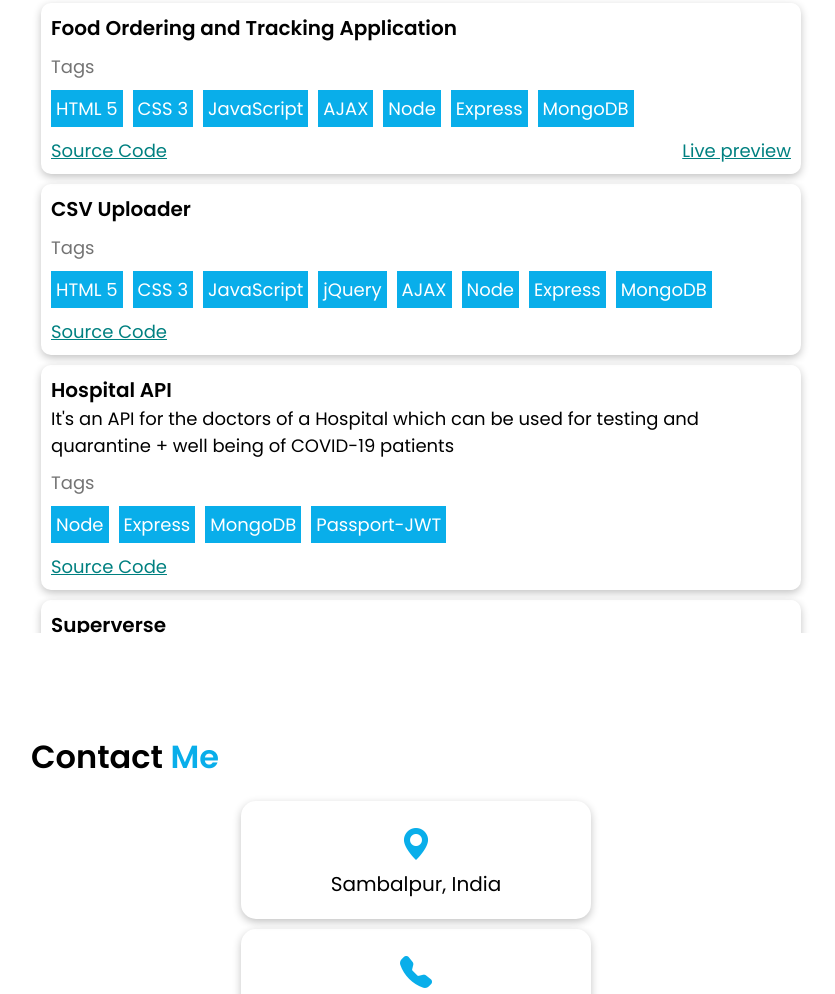
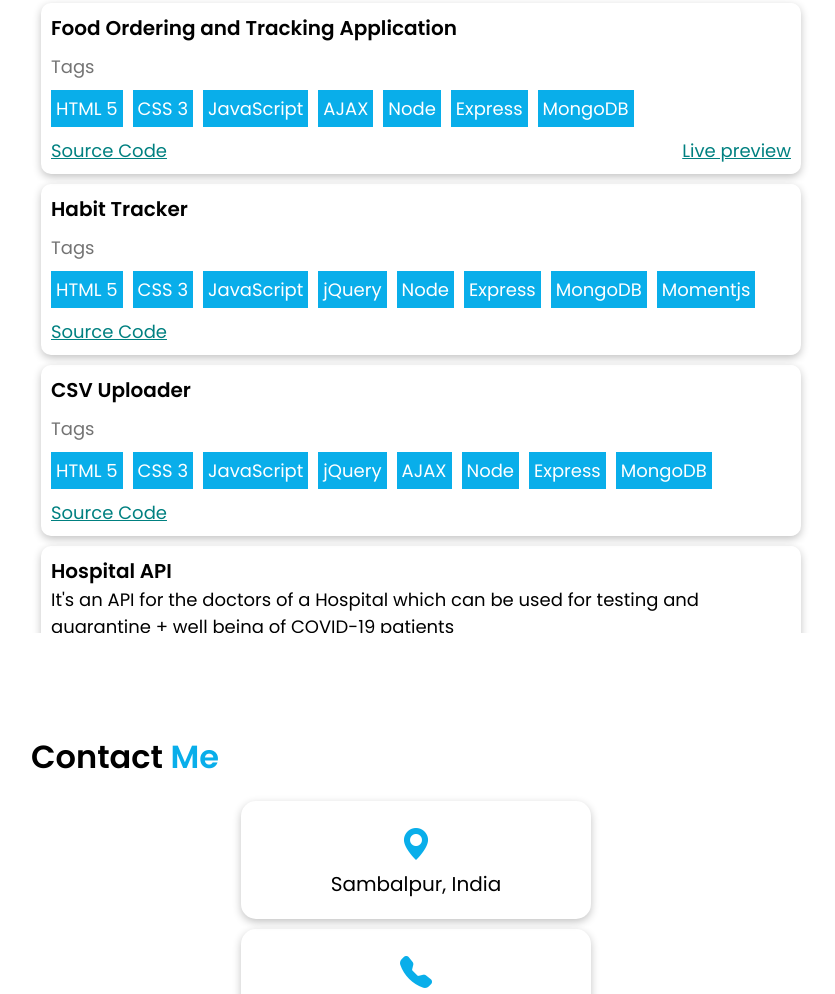
Before and after one commit to Debashish-22/Debashish, a plain HTML site: page index.html in a window 1280 px wide. Shown: the part 2868-3862 px from the top of the page, without its empty margins (369-1204 px from the left). Drawn offline with nearby package versions, Linux system fonts and the light colour scheme.

Commit message:
Update index.html

```diff
--- a/index.html
+++ b/index.html
@@ -368,6 +368,29 @@
                 </div>
 
                 <div class="project">
+                    <h5 class="semi-bold">Habit Tracker</h5>
+                    <p class="mb-sm">
+                    </p>
+                    <h6 class="lead-md mb-sm">Tags</h6>
+                    <div class="tags-container flex wrap">
+                        <h6 class="tag soft mr-sm mb-sm">HTML 5</h6>
+                        <h6 class="tag soft mr-sm mb-sm">CSS 3</h6>
+                        <h6 class="tag soft mr-sm mb-sm">JavaScript</h6>
+                        <h6 class="tag soft mr-sm mb-sm">jQuery</h6>
+                        <h6 class="tag soft mr-sm mb-sm">Node</h6>
+                        <h6 class="tag soft mr-sm mb-sm">Express</h6>
+                        <h6 class="tag soft mr-sm mb-sm">MongoDB</h6>
+                        <h6 class="tag soft mr-sm mb-sm">Momentjs</h6>
+                    </div>
+
+                    <div class="flex between">
+                        <a href="https://github.com/Debashish-22/Habit_tracker" class="decorated-link" target="_blank">
+                            <h6>Source Code</h6>
+                        </a>
+                    </div>
+                </div>
+
+                <div class="project">
                     <h5 class="semi-bold">CSV Uploader</h5>
                     <p class="mb-sm">
                     </p>
```
